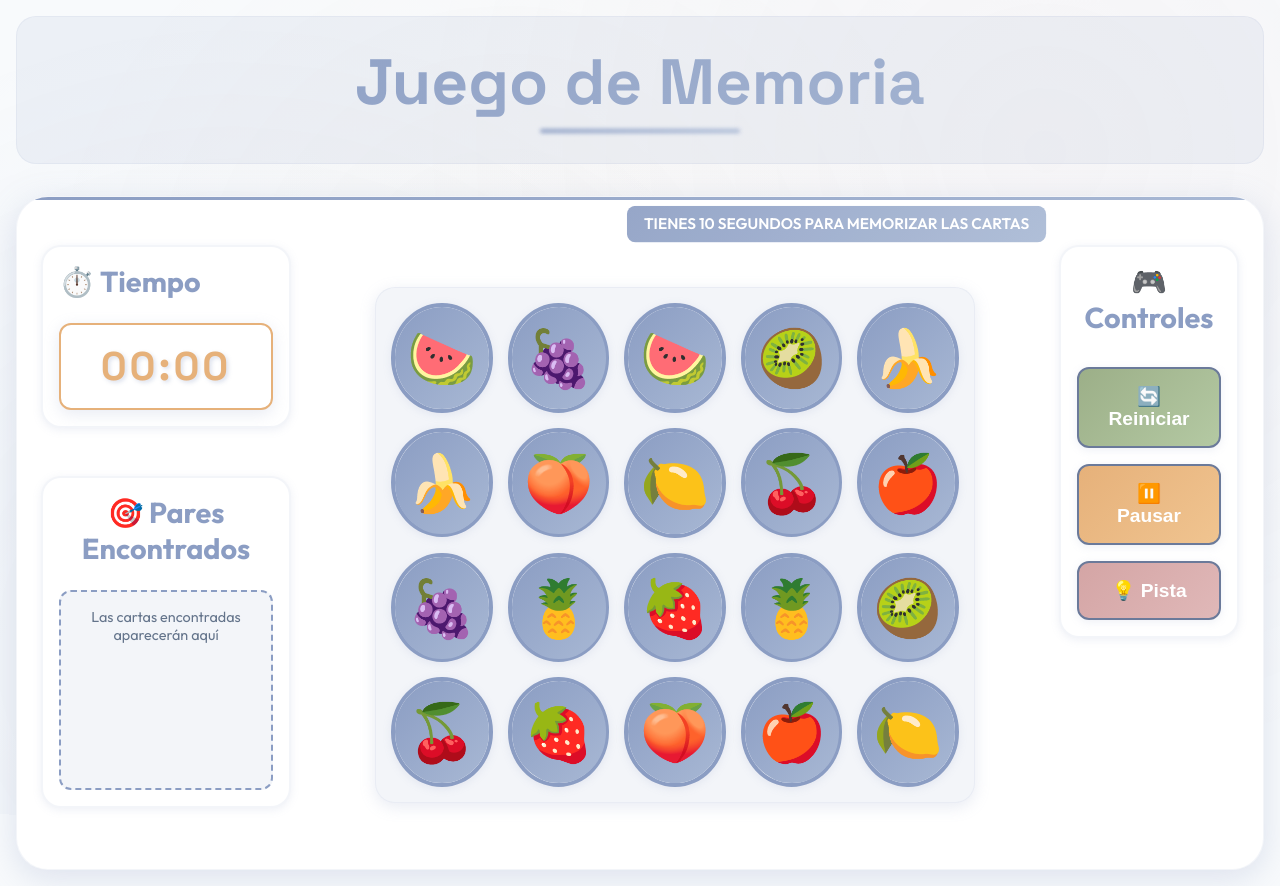
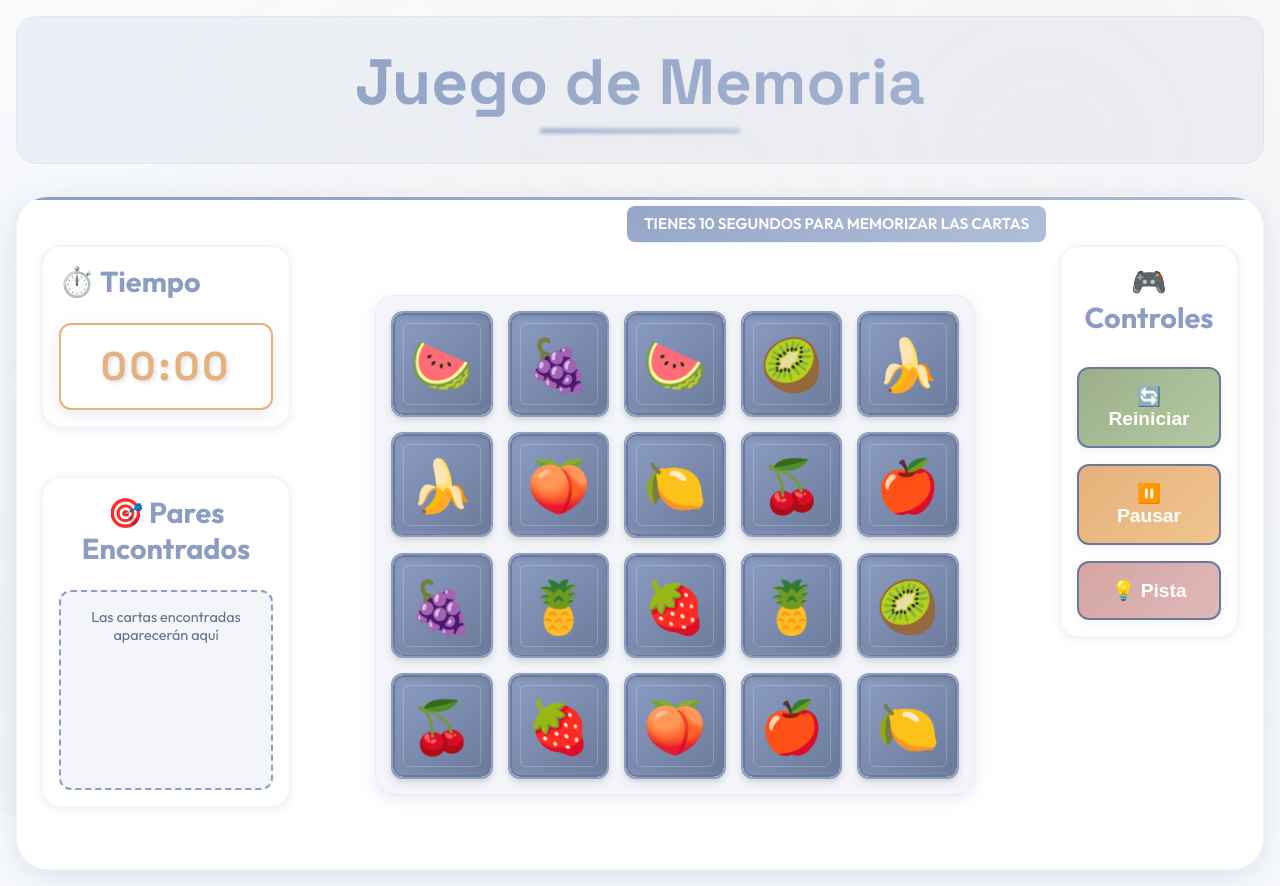
Before and after one commit to marxecheverria/juegodepalabras, a plain HTML site: page cartas.html in a window 1280 px wide. Drawn offline with Linux system fonts and the light colour scheme.

Commit message:
Mejora: Diseño profesional de cartas con efectos visuales modernos, sombras y animaciones

```diff
--- a/cartas.html
+++ b/cartas.html
@@ -266,25 +266,43 @@
         .found-card {
             width: 45px;
             height: 65px;
-            background: var(--gradient-success);
-            border-radius: var(--radius-sm);
+            background: linear-gradient(135deg, var(--success) 0%, var(--accent) 100%);
+            border-radius: 8px;
             border: 2px solid var(--success);
             display: flex;
             align-items: center;
             justify-content: center;
             font-size: 1.1rem;
-            box-shadow: var(--shadow-sm);
+            box-shadow:
+                0 3px 6px rgba(0, 0, 0, 0.15),
+                0 2px 4px rgba(0, 0, 0, 0.1);
             transform: rotate(-5deg);
-            transition: var(--transition);
+            transition: all 0.3s cubic-bezier(0.4, 0, 0.2, 1);
             position: relative;
+            overflow: hidden;
+        }
+
+        .found-card::before {
+            content: '';
+            position: absolute;
+            top: 0;
+            left: 0;
+            right: 0;
+            bottom: 0;
+            background: linear-gradient(135deg, rgba(255, 255, 255, 0.15) 0%, transparent 50%, rgba(0, 0, 0, 0.05) 100%);
+            border-radius: 6px;
+            z-index: 1;
         }
 
         .found-card:nth-child(2n+1) { transform: rotate(-3deg); }
         .found-card:nth-child(2n+2) { transform: rotate(2deg); }
 
         .found-card:hover {
-            transform: rotate(0deg) scale(1.1);
+            transform: rotate(0deg) scale(1.15);
             z-index: 10;
+            box-shadow:
+                0 6px 12px rgba(0, 0, 0, 0.2),
+                0 4px 8px rgba(0, 0, 0, 0.15);
         }
 
         /* Modales */
@@ -388,25 +406,52 @@
             padding-bottom: 100%;
             perspective: 1000px;
             cursor: pointer;
-            border-radius: 50%;
+            border-radius: 12px;
             position: relative;
-            box-shadow: var(--shadow-sm);
+            box-shadow:
+                0 4px 8px rgba(0, 0, 0, 0.1),
+                0 2px 4px rgba(0, 0, 0, 0.06);
             background: var(--bg-card);
-            border: 4px solid var(--primary);
-            transition: var(--transition);
+            border: 2px solid var(--primary);
+            transition: all 0.4s cubic-bezier(0.4, 0, 0.2, 1);
+            overflow: hidden;
+        }
+
+        .card::before {
+            content: '';
+            position: absolute;
+            top: 0;
+            left: 0;
+            right: 0;
+            bottom: 0;
+            background: linear-gradient(135deg, rgba(255, 255, 255, 0.1) 0%, transparent 50%, rgba(0, 0, 0, 0.05) 100%);
+            border-radius: 10px;
+            z-index: 1;
+            opacity: 0;
+            transition: opacity 0.3s ease;
         }
 
         .card:hover {
-            transform: scale(1.05);
-            box-shadow: var(--shadow-glow);
+            transform: translateY(-8px) scale(1.05);
+            box-shadow:
+                0 12px 24px rgba(139, 157, 195, 0.3),
+                0 6px 12px rgba(0, 0, 0, 0.15);
+            border-color: var(--accent);
+        }
+
+        .card:hover::before {
+            opacity: 1;
         }
 
         .card-inner {
             position: absolute;
             top: 0; left: 0; right: 0; bottom: 0;
-            border-radius: 50%;
-            transition: transform 0.6s;
+            border-radius: 10px;
+            transition: transform 0.6s cubic-bezier(0.4, 0, 0.2, 1);
             transform-style: preserve-3d;
+            box-shadow:
+                0 2px 4px rgba(0, 0, 0, 0.1),
+                inset 0 1px 0 rgba(255, 255, 255, 0.2);
         }
 
         .card.flip .card-inner {
@@ -418,30 +463,86 @@
             position: absolute;
             width: 100%;
             height: 100%;
-            border-radius: 50%;
+            border-radius: 10px;
             backface-visibility: hidden;
             display: flex;
             align-items: center;
             justify-content: center;
-            font-size: 3.5em;
+            font-size: 3.2em;
             font-weight: bold;
             user-select: none;
+            box-shadow:
+                inset 0 2px 4px rgba(0, 0, 0, 0.1),
+                inset 0 -2px 4px rgba(255, 255, 255, 0.1);
         }
 
         .card-front {
-            background: var(--gradient-primary);
+            background: linear-gradient(135deg, var(--primary) 0%, var(--primary-dark) 100%);
             color: var(--bg-card);
             transform: rotateY(180deg);
+            border: 2px solid var(--primary-dark);
+        }
+
+        .card-front::before {
+            content: '';
+            position: absolute;
+            top: 8px;
+            left: 8px;
+            right: 8px;
+            bottom: 8px;
+            border: 1px solid rgba(255, 255, 255, 0.2);
+            border-radius: 6px;
+            z-index: 1;
         }
 
         .card-back {
-            background: var(--gradient-secondary);
+            background: linear-gradient(135deg, var(--secondary) 0%, var(--primary) 100%);
             color: var(--bg-card);
+            font-size: 2.6em;
+            border: 2px solid var(--secondary-dark);
+            position: relative;
+        }
+
+        .card-back::before {
+            content: '🎰';
+            position: absolute;
+            top: 50%;
+            left: 50%;
+            transform: translate(-50%, -50%);
             font-size: 2.8em;
+            opacity: 0.9;
+        }
+
+        .card-back::after {
+            content: '';
+            position: absolute;
+            top: 6px;
+            left: 6px;
+            right: 6px;
+            bottom: 6px;
+            border: 1px solid rgba(255, 255, 255, 0.15);
+            border-radius: 4px;
+            z-index: 1;
         }
 
         .card.matched {
             visibility: hidden;
+            animation: cardMatched 0.6s ease-out forwards;
+        }
+
+        @keyframes cardMatched {
+            0% {
+                transform: scale(1) rotate(0deg);
+                opacity: 1;
+            }
+            50% {
+                transform: scale(1.2) rotate(5deg);
+                opacity: 0.8;
+            }
+            100% {
+                transform: scale(0) rotate(10deg);
+                opacity: 0;
+            }
         }
 
         /* Botones de control */
```
